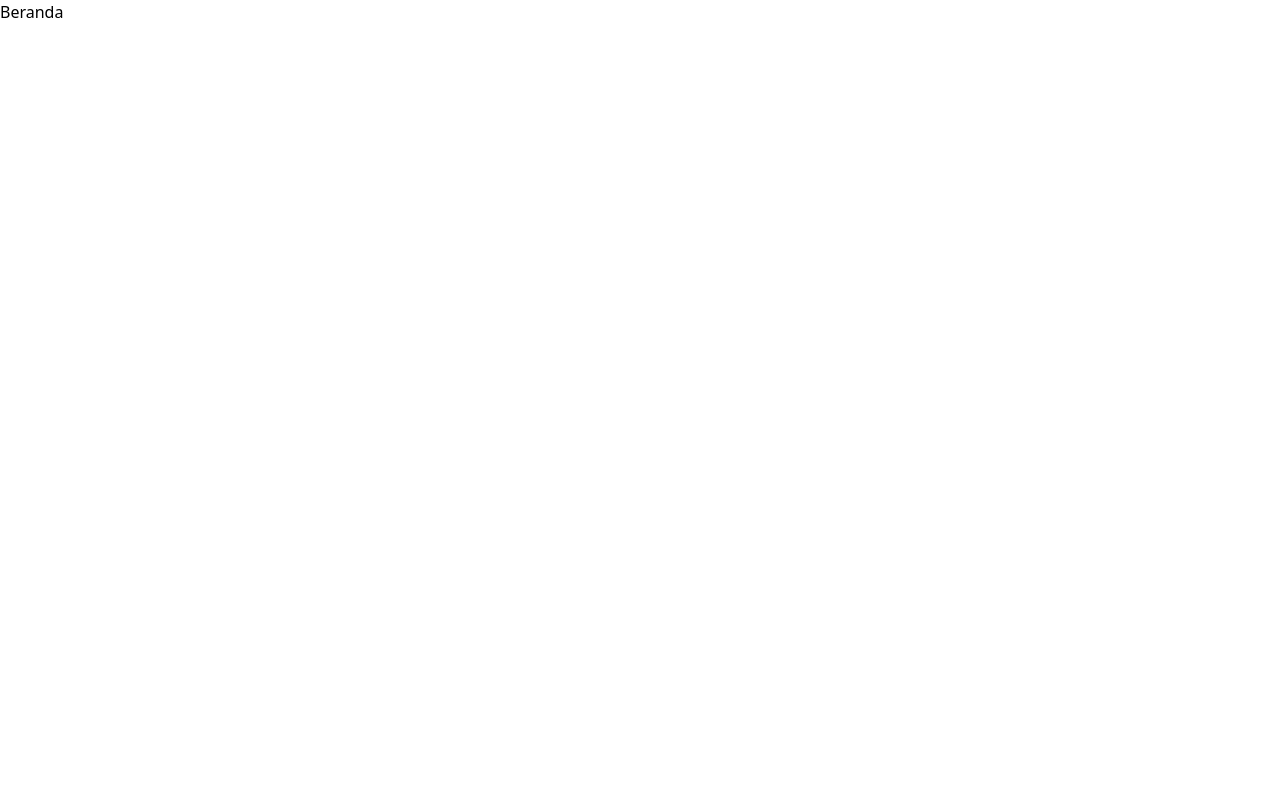
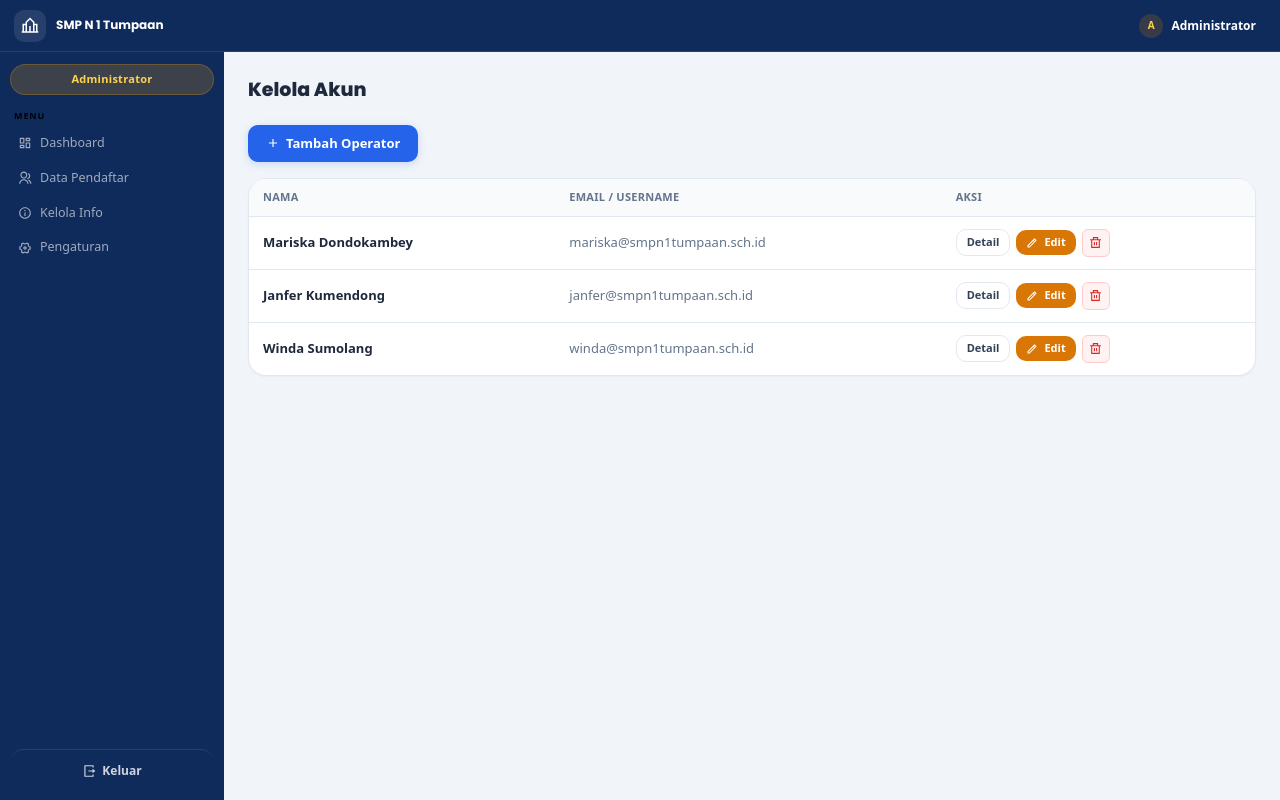
Before and after one commit to yaksokk/ppdb, a React (Vite) app in the folder frontend/: page /admin/operator in a window 1280 px wide. Before the commit this address led to /. Built offline with nearby package versions, Linux system fonts and the light colour scheme.

Commit message:
feat: tambah halaman Kelola Akun Operator

```diff
--- /dev/null
+++ b/frontend/src/pages/admin/KelolaAkun/KelolaAkun.jsx
@@ -0,0 +1,170 @@
+import { useState } from 'react'
+import { RiPencilLine, RiDeleteBinLine, RiAddLine } from 'react-icons/ri'
+import { Button, Table, Tr, Td, Modal, EmptyState } from '../../../components/common'
+import { FormInput } from '../../../components/form'
+import AdminLayout from '../../../components/layout/AdminLayout/AdminLayout'
+
+const user = {
+  name: 'Administrator',
+  avatarStyle: { background: 'rgba(217,119,6,.2)', color: '#FCD34D' },
+}
+
+const DUMMY_DATA = [
+  { id: 1, nama: 'Mariska Dondokambey', email: 'mariska@smpn1tumpaan.sch.id' },
+  { id: 2, nama: 'Janfer Kumendong',    email: 'janfer@smpn1tumpaan.sch.id' },
+  { id: 3, nama: 'Winda Sumolang',      email: 'winda@smpn1tumpaan.sch.id' },
+]
+
+const FORM_INIT = { nama: '', email: '', password: '' }
+
+function KelolaAkun() {
+  const [data, setData]           = useState(DUMMY_DATA)
+  const [formModal, setFormModal] = useState({ open: false, mode: 'tambah', item: null })
+  const [form, setForm]           = useState(FORM_INIT)
+  const [errors, setErrors]       = useState({})
+  const [hapusModal, setHapusModal] = useState({ open: false, item: null })
+  const [detailModal, setDetailModal] = useState({ open: false, item: null })
+
+  const handleChange = (e) => {
+    setForm({ ...form, [e.target.name]: e.target.value })
+    setErrors({ ...errors, [e.target.name]: '' })
+  }
+
+  const handleTambah = () => {
+    setForm(FORM_INIT)
+    setErrors({})
+    setFormModal({ open: true, mode: 'tambah', item: null })
+  }
+
+  const handleEdit = (item) => {
+    setForm({ nama: item.nama, email: item.email, password: '' })
+    setErrors({})
+    setFormModal({ open: true, mode: 'edit', item })
+  }
+
+  const handleSimpan = () => {
+    const errs = {}
+    if (!form.nama)  errs.nama  = 'Nama wajib diisi'
+    if (!form.email) errs.email = 'Email wajib diisi'
+    if (formModal.mode === 'tambah' && !form.password) errs.password = 'Password wajib diisi'
+    if (Object.keys(errs).length) return setErrors(errs)
+
+    if (formModal.mode === 'tambah') {
+      setData([...data, { id: Date.now(), nama: form.nama, email: form.email }])
+    } else {
+      setData(data.map(d => d.id === formModal.item.id ? { ...d, nama: form.nama, email: form.email } : d))
+    }
+    setFormModal({ open: false, mode: 'tambah', item: null })
+  }
+
+  const handleHapus = () => {
+    setData(data.filter(d => d.id !== hapusModal.item.id))
+    setHapusModal({ open: false, item: null })
+  }
+
+  return (
+    <AdminLayout role="admin" user={user} activePath="/admin/operator">
+
+      <div className="mb-5">
+        <h1 className="text-[19px] font-extrabold font-poppins text-n800">Kelola Akun</h1>
+      </div>
+
+      <div className="mb-4">
+        <Button onClick={handleTambah}>
+          <RiAddLine size={14} /> Tambah Operator
+        </Button>
+      </div>
+
+      <Table headers={['Nama', 'Email / Username', 'Aksi']}>
+        {data.length === 0 ? (
+          <tr>
+            <td colSpan={3}>
+              <EmptyState icon={RiAddLine} title="Belum ada operator" description="Tambah akun operator baru." />
+            </td>
+          </tr>
+        ) : (
+          data.map(d => (
+            <Tr key={d.id}>
+              <Td className="font-semibold text-n800">{d.nama}</Td>
+              <Td className="text-n500">{d.email}</Td>
+              <Td>
+                <div className="flex items-center gap-1.5">
+                  <Button size="xs" variant="ghost" onClick={() => setDetailModal({ open: true, item: d })}>
+                    Detail
+                  </Button>
+                  <Button size="xs" variant="warning" onClick={() => handleEdit(d)}>
+                    <RiPencilLine size={12} /> Edit
+                  </Button>
+                  <button
+                    onClick={() => setHapusModal({ open: true, item: d })}
+                    className="w-7 h-7 rounded-xs bg-danger-light border border-red-200 text-danger flex items-center justify-center hover:bg-danger hover:text-white transition-all"
+                  >
+                    <RiDeleteBinLine size={13} />
+                  </button>
+                </div>
+              </Td>
+            </Tr>
+          ))
+        )}
+      </Table>
+
+      <Modal
+        isOpen={formModal.open}
+        onClose={() => setFormModal({ open: false, mode: 'tambah', item: null })}
+        title={formModal.mode === 'tambah' ? 'Tambah Operator' : 'Edit Operator'}
+      >
+        <FormInput label="Nama" name="nama" placeholder="Nama lengkap operator" value={form.nama} onChange={handleChange} error={errors.nama} required />
+        <FormInput label="Email" name="email" type="email" placeholder="email@smpn1tumpaan.sch.id" value={form.email} onChange={handleChange} error={errors.email} required />
+        <FormInput
+          label={formModal.mode === 'tambah' ? 'Password' : 'Password Baru (kosongkan jika tidak diubah)'}
+          name="password" type="password" placeholder="Masukkan password"
+          value={form.password} onChange={handleChange} error={errors.password}
+          required={formModal.mode === 'tambah'}
+        />
+        <div className="flex gap-2 justify-end mt-4">
+          <Button variant="ghost" onClick={() => setFormModal({ open: false, mode: 'tambah', item: null })}>Batal</Button>
+          <Button onClick={handleSimpan}>Simpan</Button>
+        </div>
+      </Modal>
+
+      <Modal
+        isOpen={detailModal.open}
+        onClose={() => setDetailModal({ open: false, item: null })}
+        title="Detail Operator"
+      >
+        {detailModal.item && (
+          <div>
+            <div className="flex py-2 border-b border-n200">
+              <span className="text-[12px] text-n500 w-32">Nama</span>
+              <span className="text-[13px] font-semibold text-n800">{detailModal.item.nama}</span>
+            </div>
+            <div className="flex py-2">
+              <span className="text-[12px] text-n500 w-32">Email</span>
+              <span className="text-[13px] text-n800">{detailModal.item.email}</span>
+            </div>
+            <div className="flex justify-end mt-4">
+              <Button variant="ghost" onClick={() => setDetailModal({ open: false, item: null })}>Tutup</Button>
+            </div>
+          </div>
+        )}
+      </Modal>
+
+      <Modal
+        isOpen={hapusModal.open}
+        onClose={() => setHapusModal({ open: false, item: null })}
+        title="Hapus Operator"
+      >
+        <p className="text-[13px] text-n600 mb-4">
+          Apakah kamu yakin ingin menghapus akun <strong>{hapusModal.item?.nama}</strong>? Tindakan ini tidak bisa dibatalkan.
+        </p>
+        <div className="flex gap-2 justify-end">
+          <Button variant="ghost" onClick={() => setHapusModal({ open: false, item: null })}>Batal</Button>
+          <Button variant="danger" onClick={handleHapus}>Hapus</Button>
+        </div>
+      </Modal>
+
+    </AdminLayout>
+  )
+}
+
+export default KelolaAkun
--- a/frontend/src/routes/AppRoutes.jsx
+++ b/frontend/src/routes/AppRoutes.jsx
@@ -9,6 +9,7 @@ import DataPendaftar from '../pages/admin/DataPendaftar/DataPendaftar'
 import DetailPendaftar from '../pages/admin/DetailPendaftar/DetailPendaftar'
 import HasilSeleksi from '../pages/admin/HasilSeleksi/HasilSeleksi'
 import KelolaInfo from '../pages/admin/KelolaInfo/KelolaInfo'
+import KelolaAkun from '../pages/admin/KelolaAkun/KelolaAkun'
 
 function AppRoutes() {
   return (
@@ -24,6 +25,7 @@ function AppRoutes() {
       <Route path="/admin/pendaftar/:id" element={<DetailPendaftar />} />
       <Route path="/admin/seleksi" element={<HasilSeleksi />} />
       <Route path="/admin/pengumuman" element={<KelolaInfo />} />
+      <Route path="/admin/operator" element={<KelolaAkun />} />
       <Route path="*" element={<Navigate to="/" replace />} />
     </Routes>
   )
```
